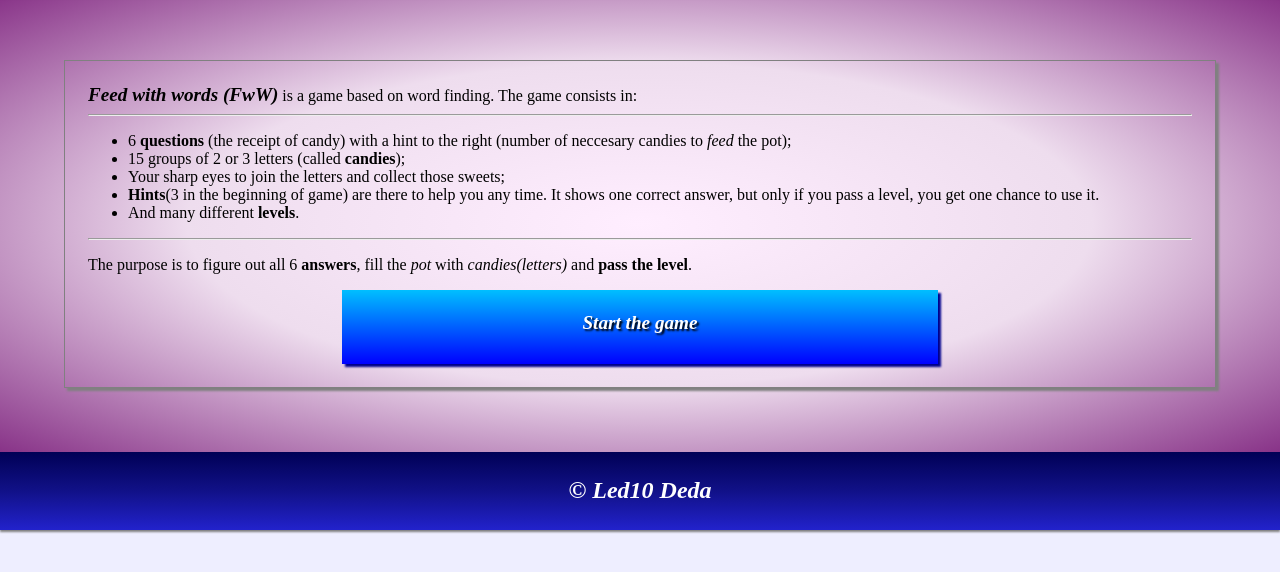
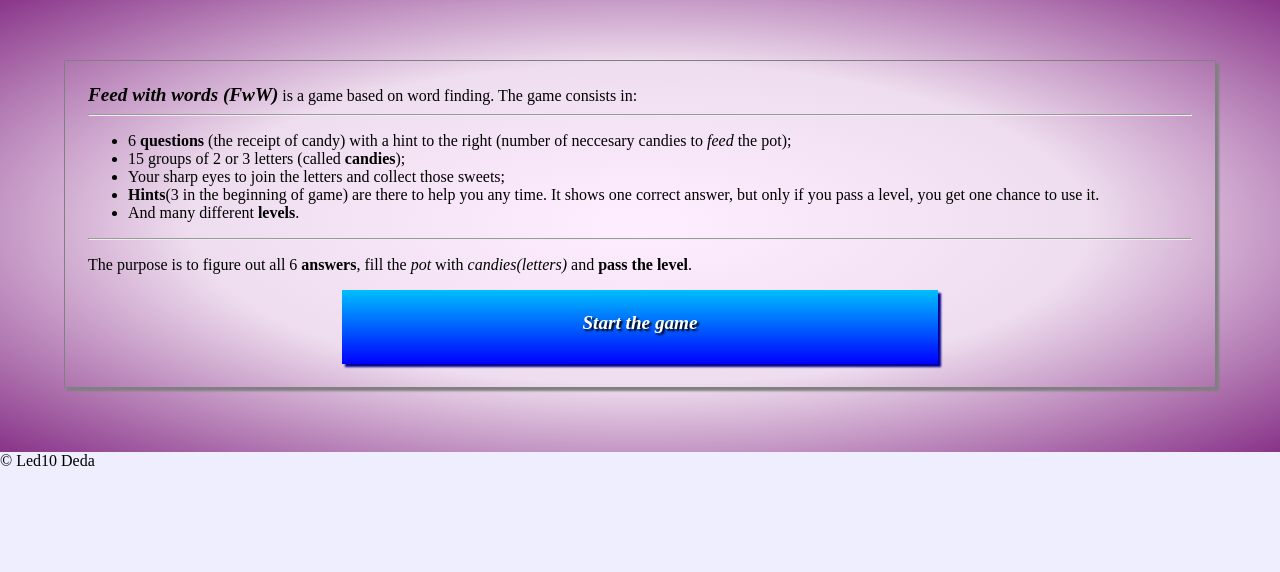
Before and after one commit to Led10-Deda/Feed-With-Words, a plain HTML site: page index.html in a window 1280 px wide. Shown: the part 70-642 px from the top of the page. Drawn offline with Linux system fonts and the light colour scheme.

Commit message:
Update fww.css
Making small modifications...

```diff
--- a/fww.css
+++ b/fww.css
@@ -29,17 +29,6 @@ body {
     font-style: italic;
     color: #12A;
     text-shadow: 1px 1px 0px darkblue;
-}
-#footer {
-	padding: 2% 0%;
-	width: 100%;
-	background: linear-gradient(#005, #118, #22C);
-	color: white;
-	box-shadow: 0px 2px 2px grey;
-	text-align: center;
-	font-size: 1.5em;
-	font-style: italic;
-	font-weight: 900;
 }
 #firstpage {
     background: radial-gradient(#FEF, #EDE, #838);
@@ -169,7 +158,7 @@ li .a {
     margin-top: 10%;
     border-radius: 30%;
     text-align: center;
-	font-size: 1.3em;
+    font-size: 1.2em;
     text-shadow: 2px 2px 2px white;
     padding-top: 10%;
     cursor: pointer;
```
Lines whose indentation alone changed are shown as unchanged.
